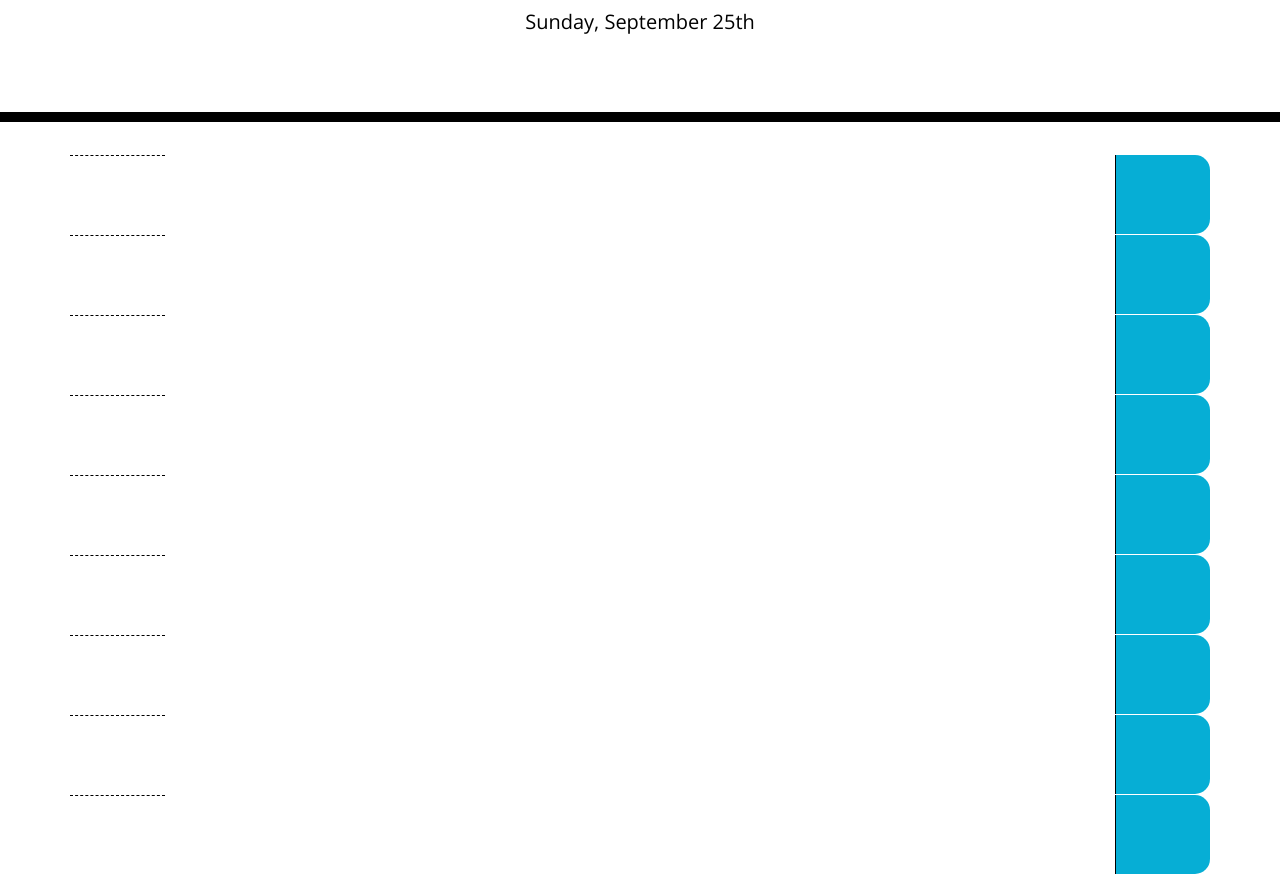
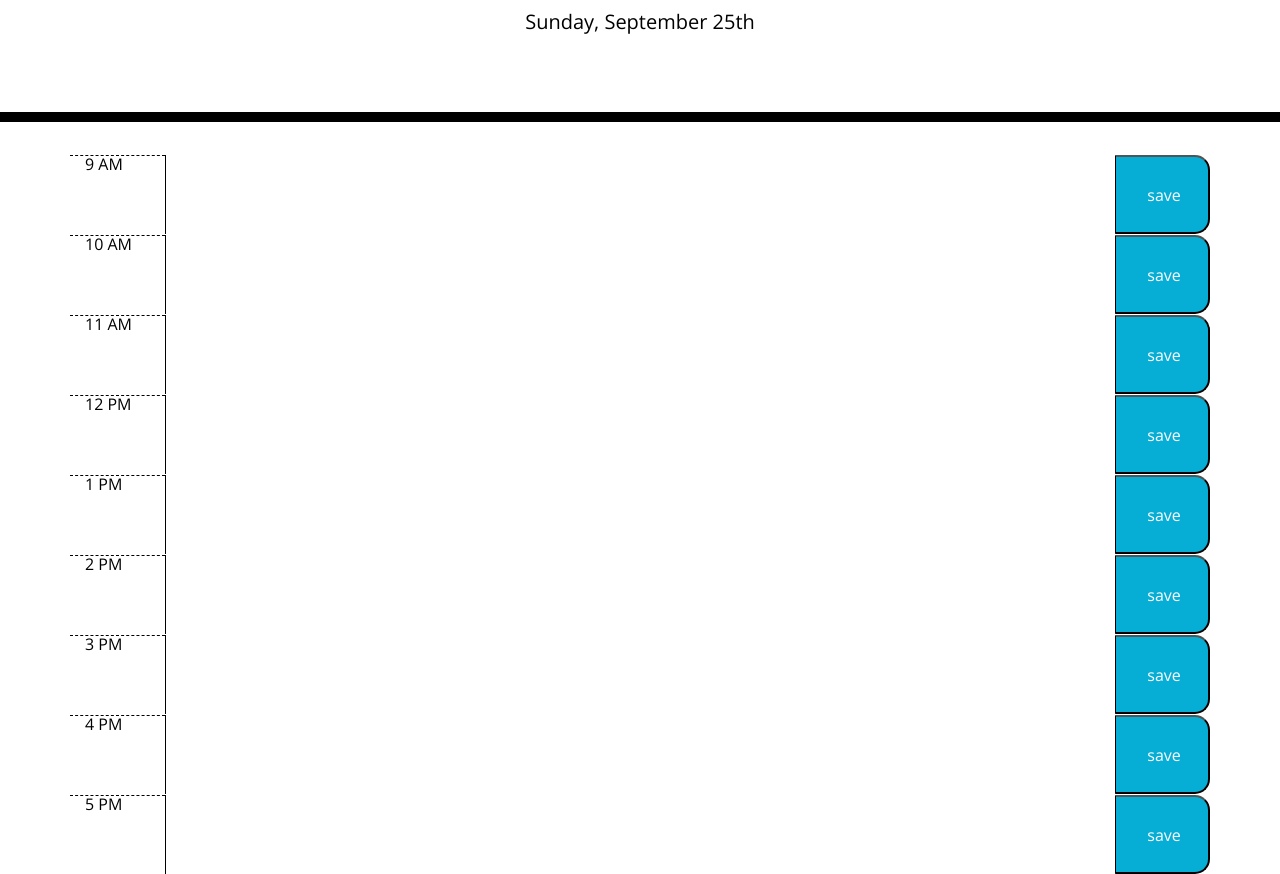
Before and after one commit to smdann/work-day-scheduler, a plain HTML site: page index.html in a window 1280 px wide. Shown: the part 182-1056 px from the top of the page. Drawn offline with nearby package versions, Linux system fonts and the light colour scheme.

Commit message:
In HTML, updated timeblocks to display each hour, a text area, and a save button. In JavaScript, added a function for the 9 AM block that saves the text entry text to local storage when the save button is clicked and pulls the text from local storage so that it stays on the page even after refreshing. In CSS file: added comments.

```diff
--- a/assets/style.css
+++ b/assets/style.css
@@ -4,6 +4,7 @@ body {
   line-height: 1;
 }
 
+/* Text box entry area */
 textarea {
   background: transparent;
   border: none;
@@ -13,6 +14,7 @@ textarea {
   padding: 10px;
 }
 
+/* Header */
 .jumbotron {
   text-align: center;
   background-color: transparent;
@@ -36,12 +38,14 @@ textarea {
   border-top: 1px solid white;
 }
 
+/* Hours of the day column */
 .hour {
   background-color: #ffffff;
   color: #000000;
   border-top: 1px dashed #000000;
 }
 
+/* Text area colors depending on time */
 .past {
   background-color: #d3d3d3;
   color: white;
@@ -57,6 +61,7 @@ textarea {
   color: white;
 }
 
+/* Save button column */
 .saveBtn {
   border-left: 1px solid black;
   border-top-right-radius: 15px;
--- a/index.html
+++ b/index.html
@@ -25,79 +25,79 @@
   <body>
     <header class="jumbotron">
       <h1 class="display-3">Work Day Scheduler</h1>
-      <p class="lead">A simple calendar app for scheduling your work day</p>
+      <p class="lead">A simple calendar app for scheduling your work day<p>
       <p id="currentDay" class="lead"></p>
     </header>
+    <!-- Timeblocks -->
     <div class="container">
-      <!-- Timeblocks -->
       <div class="row">
-        <div class="col-1 hour"></div>
-        <div class="col-10"></div>
-        <div class="col-1 saveBtn"></div>
+        <div class="col-1 hour">9 AM</div>
+        <textarea class="col-10" class="textarea" id="9"></textarea>
+        <button class="col-1 saveBtn" id="9am"> save</button>
       </div>
     </div>
 
     <div class="container">
       <div class="row">
-        <div class="col-1 hour"></div>
-        <div class="col-10"></div>
-        <div class="col-1 saveBtn"></div>
+        <div class="col-1 hour">10 AM</div>
+        <textarea class="col-10" class="textarea" id="10"></textarea>
+        <button class="col-1 saveBtn" id="10am"> save</button>
       </div>
     </div>
 
     <div class="container">
       <div class="row">
-        <div class="col-1 hour"></div>
-        <div class="col-10"></div>
-        <div class="col-1 saveBtn"></div>
+        <div class="col-1 hour">11 AM</div>
+        <textarea class="col-10" class="textarea" id="11"></textarea>
+        <button class="col-1 saveBtn" id="11am"> save</button>
       </div>
     </div>
 
     <div class="container">
       <div class="row">
-        <div class="col-1 hour"></div>
-        <div class="col-10"></div>
-        <div class="col-1 saveBtn"></div>
+        <div class="col-1 hour">12 PM</div>
+        <textarea class="col-10" class="textarea" id="12"></textarea>
+        <button class="col-1 saveBtn" id="12pm"> save</button>
       </div>
     </div>
 
     <div class="container">
       <div class="row">
-        <div class="col-1 hour"></div>
-        <div class="col-10"></div>
-        <div class="col-1 saveBtn"></div>
+        <div class="col-1 hour">1 PM</div>
+        <textarea class="col-10" class="textarea" id="13"></textarea>
+        <button class="col-1 saveBtn" id="1pm"> save</button>
       </div>
     </div>
 
     <div class="container">
       <div class="row">
-        <div class="col-1 hour"></div>
-        <div class="col-10"></div>
-        <div class="col-1 saveBtn"></div>
+        <div class="col-1 hour">2 PM</div>
+        <textarea class="col-10" class="textarea" id="14"></textarea>
+        <button class="col-1 saveBtn" id="2pm"> save</button>
       </div>
     </div>
 
     <div class="container">
       <div class="row">
-        <div class="col-1 hour"></div>
-        <div class="col-10"></div>
-        <div class="col-1 saveBtn"></div>
+        <div class="col-1 hour">3 PM</div>
+        <textarea class="col-10" class="textarea" id="15"></textarea>
+        <button class="col-1 saveBtn" id="3pm"> save</button>
       </div>
     </div>
 
     <div class="container">
       <div class="row">
-        <div class="col-1 hour"></div>
-        <div class="col-10"></div>
-        <div class="col-1 saveBtn"></div>
+        <div class="col-1 hour">4 PM</div>
+        <textarea class="col-10" class="textarea" id="16"></textarea>
+        <button class="col-1 saveBtn" id="4pm"> save</button>
       </div>
     </div>
 
     <div class="container">
       <div class="row">
-        <div class="col-1 hour"></div>
-        <div class="col-10"></div>
-        <div class="col-1 saveBtn"></div>
+        <div class="col-1 hour">5 PM</div>
+        <textarea class="col-10" class="textarea" id="17"></textarea>
+        <button class="col-1 saveBtn" id="5pm"> save</button>
       </div>
     </div>
 
--- a/script.js
+++ b/script.js
@@ -1,18 +1,35 @@
 var dateToday = $("#currentDay")
-var timeNow = moment().format("h:mm a");
+var timeNow = moment().hour();
 console.log(timeNow)
-
-
 
 // The current day is displayed at the top of the calendar
 var today = moment().format("dddd, MMMM Do");
 console.log(today);
 dateToday.text(today);
 
+// The save button for the timeblock saves the text for that event in local storage; refreshing the page allows the saved events to persist
+$(document).ready(function(){
+
+ var todo9am =localStorage.getItem("9am");
+ console.log(todo9am)
+
+ $("#9").val(todo9am)
+
+    $("#9am").on("click", function(e){
+        e.preventDefault()
+        var ToDo9am = $("#9").val();
+        localStorage.setItem("9am", ToDo9am)
+    })
+
+
+})
+
+
+
+
 
 // Timeblocks for standard business hours are displayed
-    // Each hour block: generate a moment object for today's date at the specified time (moment add 1 hour)
-
+    // Each hour block: generate a moment object for today's date at the specified time
 
 
 
@@ -23,11 +40,3 @@ dateToday.text(today);
 
 
 // Clicking into a timeblock allows you to enter an event
-
-
-
-// The save button for the timeblock saves the text for that event in local storage
-
-
-
-// Refreshing the page allows the saved events to persist
```
